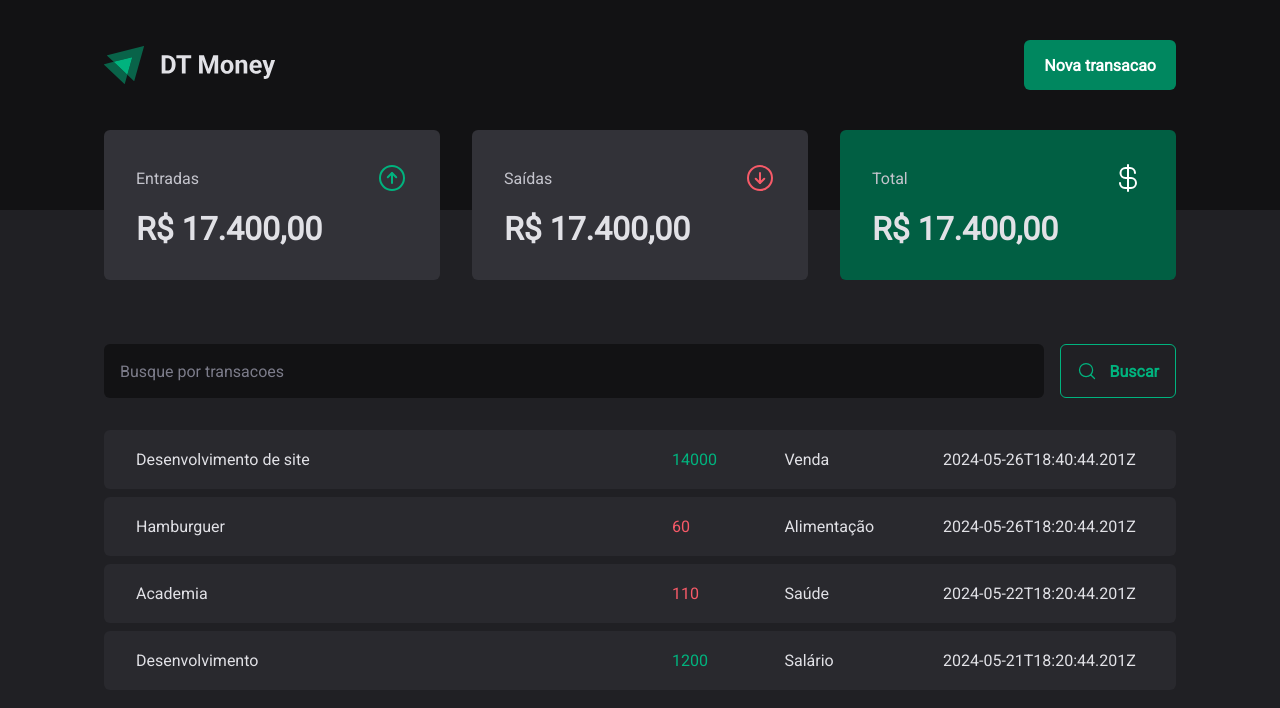
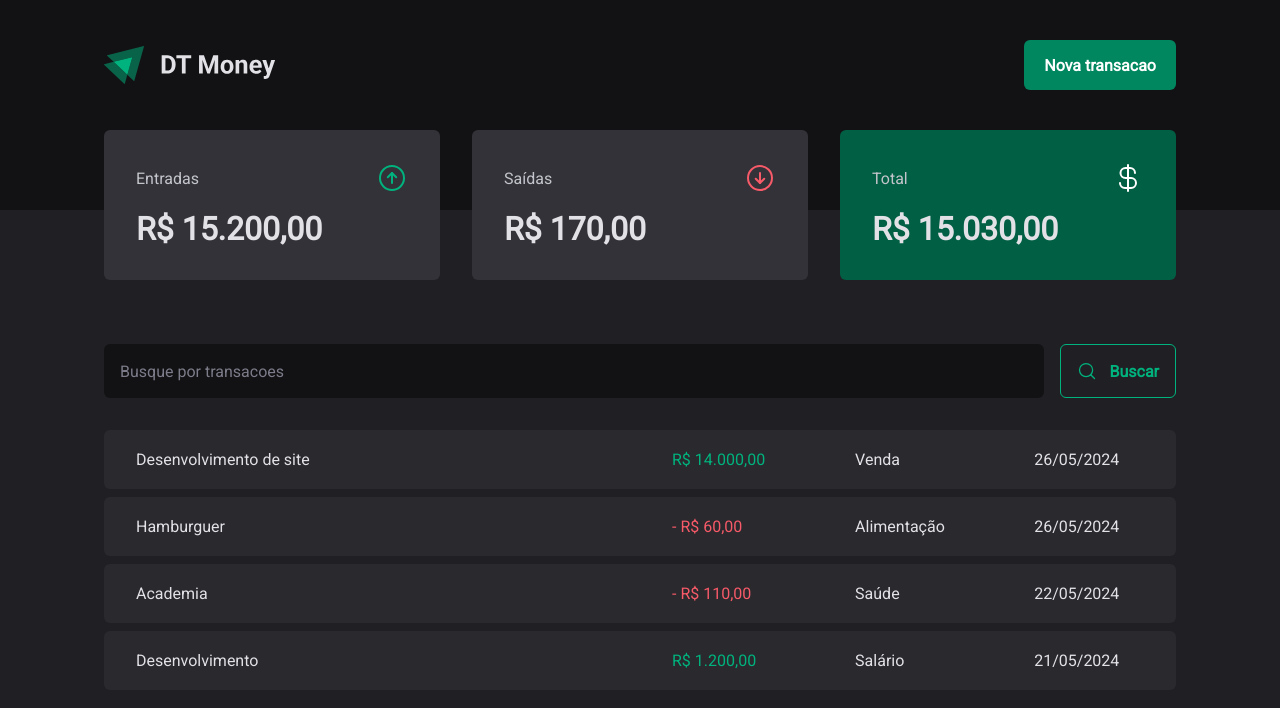
Before and after one commit to Carlos-Castro11/DT-Money, a React (Vite) app: page / in a window 1280 px wide. Shown: the top 708 px of the page. Built offline with nearby package versions, Linux system fonts and the light colour scheme; data requests are answered from the project's data file.

Commit message:
Add price and date formatters

```diff
--- a/src/components/Summary/index.tsx
+++ b/src/components/Summary/index.tsx
@@ -2,9 +2,28 @@
 import * as S from './styles';
 import { ArrowCircleDown, ArrowCircleUp, CurrencyDollar } from 'phosphor-react';
 import { TransactionsContext } from '../../contexts/TransactionsContext';
+import { priceFormatter } from '../../utils/formatter';
 
 export function Summary() {
   const { transactions } = React.useContext(TransactionsContext);
+
+  const summary = transactions.reduce(
+    (acc, transaction) => {
+      if (transaction.type === 'income') {
+        acc.income += transaction.price;
+        acc.total += transaction.price;
+      } else {
+        acc.outcome += transaction.price;
+        acc.total -= transaction.price;
+      }
+      return acc;
+    },
+    {
+      income: 0,
+      outcome: 0,
+      total: 0,
+    }
+  );
 
   return (
     <S.SummaryContainer>
@@ -14,7 +33,7 @@
           <ArrowCircleUp size={32} color='#00b37e' />
         </header>
 
-        <strong>R$ 17.400,00</strong>
+        <strong>{priceFormatter.format(summary.income)}</strong>
       </S.SummaryCard>
       <S.SummaryCard>
         <header>
@@ -22,7 +41,7 @@
           <ArrowCircleDown size={32} color='#f75a68' />
         </header>
 
-        <strong>R$ 17.400,00</strong>
+        <strong>{priceFormatter.format(summary.outcome)}</strong>
       </S.SummaryCard>
       <S.SummaryCard variant='green'>
         <header>
@@ -30,7 +49,7 @@
           <CurrencyDollar size={32} color='#ffff' />
         </header>
 
-        <strong>R$ 17.400,00</strong>
+        <strong>{priceFormatter.format(summary.total)}</strong>
       </S.SummaryCard>
     </S.SummaryContainer>
   );
--- a/src/pages/Transactions/index.tsx
+++ b/src/pages/Transactions/index.tsx
@@ -4,6 +4,7 @@
 import { Summary } from '../../components/Summary';
 import { SearchForm } from './components/SearchForm';
 import { TransactionsContext } from '../../contexts/TransactionsContext';
+import { dateFormatter, priceFormatter } from '../../utils/formatter';
 
 export function Transactions() {
   const { transactions } = React.useContext(TransactionsContext);
@@ -23,11 +24,14 @@
                   <td width='50%'>{transaction.description}</td>
                   <td>
                     <S.PriceHighlight variant={transaction.type}>
-                      {transaction.price}
+                      {transaction.type === 'outcome' && '- '}
+                      {priceFormatter.format(transaction.price)}
                     </S.PriceHighlight>
                   </td>
                   <td>{transaction.category}</td>
-                  <td>{transaction.createdAt}</td>
+                  <td>
+                    {dateFormatter.format(new Date(transaction.createdAt))}
+                  </td>
                 </tr>
               );
             })}
--- /dev/null
+++ b/src/utils/formatter.ts
@@ -0,0 +1,6 @@
+export const dateFormatter = new Intl.DateTimeFormat('pt-BR');
+
+export const priceFormatter = new Intl.NumberFormat('pt-BR', {
+  style: 'currency',
+  currency: 'BRL',
+});
```
